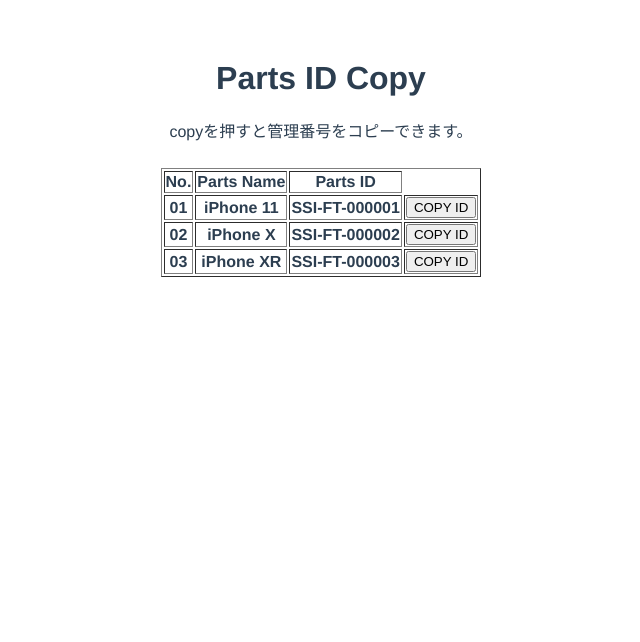
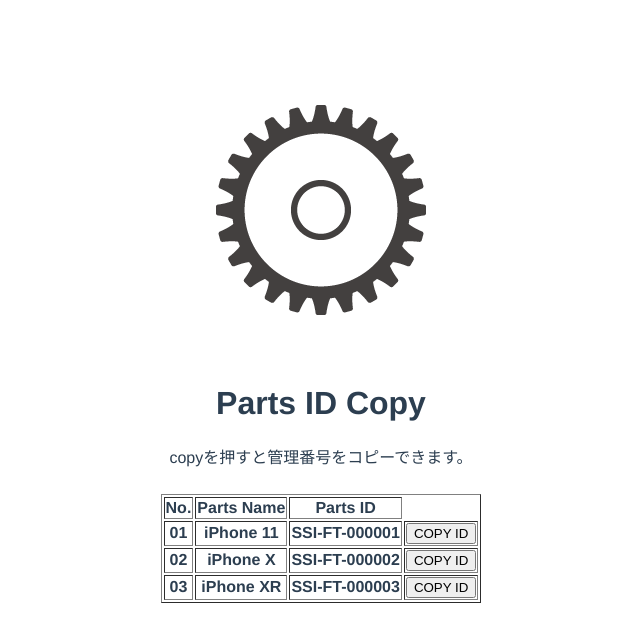
Before and after one commit to tkmn7486/PartsID_copy, a Vue app: page / in a window 1280 px wide. Shown: the top 642 px of the page, without its empty margins (319-959 px from the left). Built offline with nearby package versions, Linux system fonts and the light colour scheme.

Commit message:
add rogo

```diff
--- a/src/App.vue
+++ b/src/App.vue
@@ -1,5 +1,6 @@
 <template>
 <div class="title">
+  <img alt="Vue logo" src="./assets/gear.png">
   <h1>Parts ID Copy</h1>
   <p>copyを押すと管理番号をコピーできます。</p>
 </div>
```
Also changed, not shown: src/assets/gear.PNG (added).
